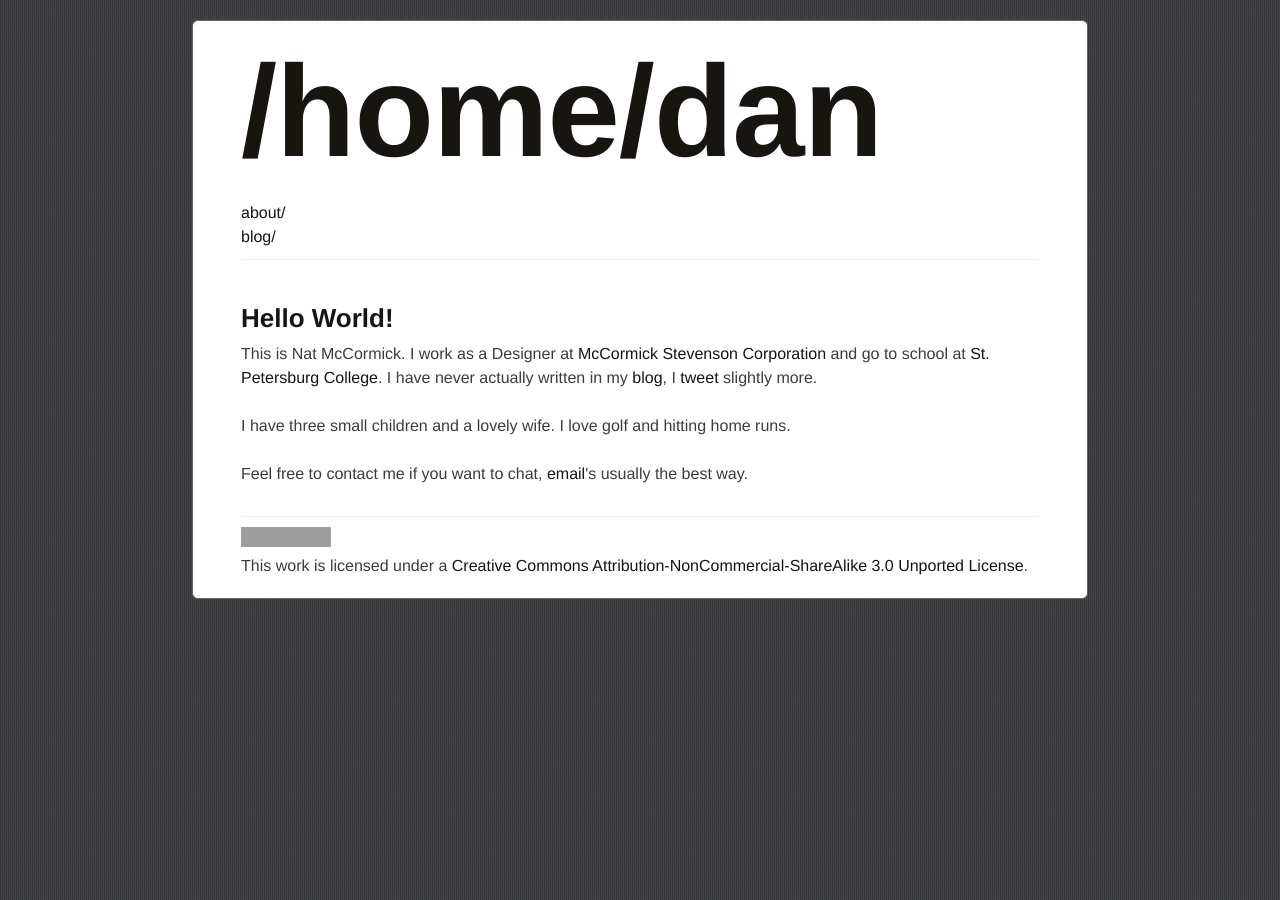
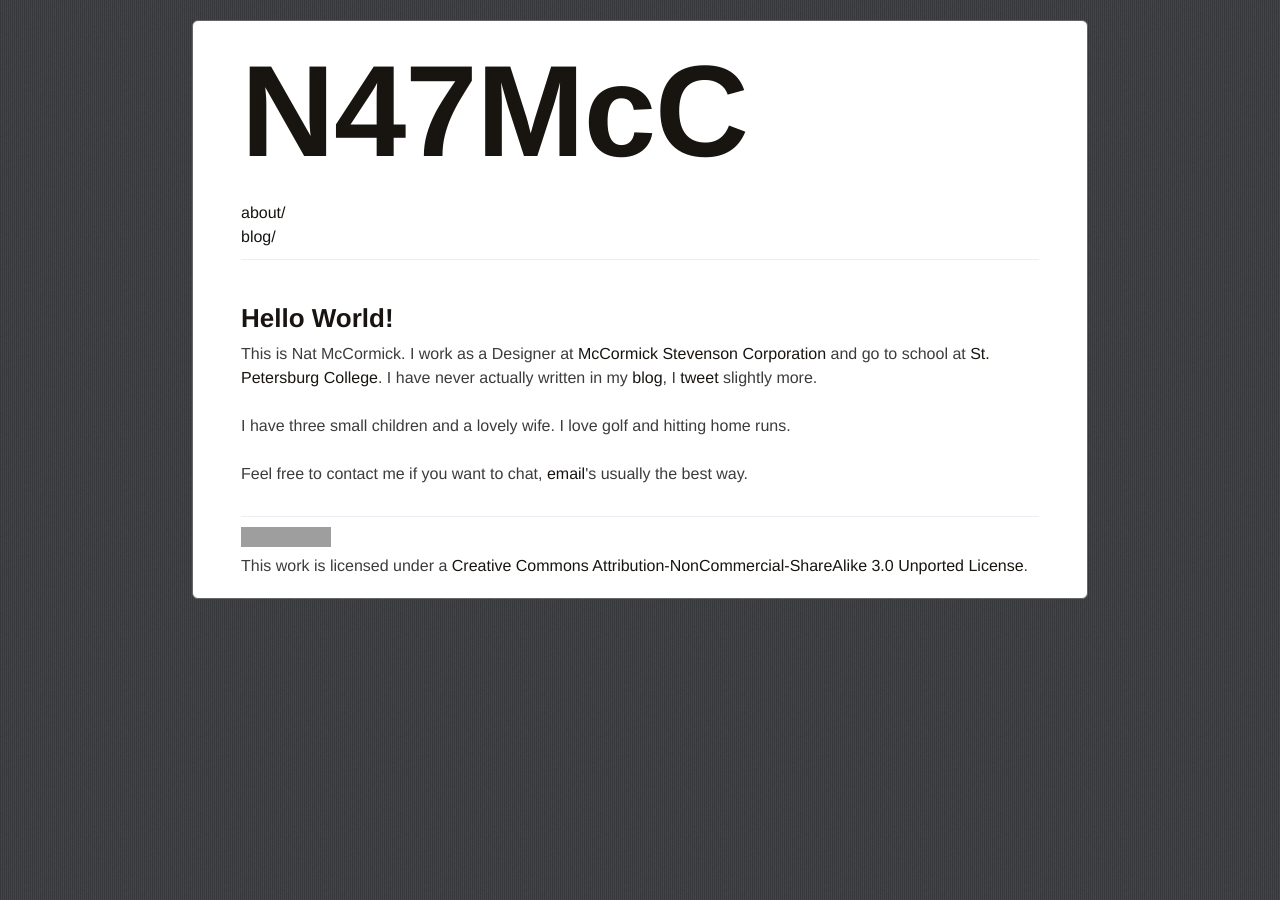
Before and after one commit to n47mcc/n47mcc.github.io, a Jekyll site: the page built from index.html, in a window 1280 px wide. Built offline with Jekyll 4.4.1, drawn with Linux system fonts in a browser that asks for light colours; Markdown is read by kramdown in place of the engine named in the settings; grey boxes are pictures that could not be loaded.

Commit message:
Changed Title

```diff
--- a/_config.yml
+++ b/_config.yml
@@ -18,7 +18,7 @@ maruku:
 #
 base_url: n47mcc.github.io
 url: n47mcc.github.io
-title: "/home/dan"
+title: "N47McC"
 description: "Nat McCormick's Personal Website"
 author: "Nat McCormick"
 email: "mccormickn@gmail.com"
```
